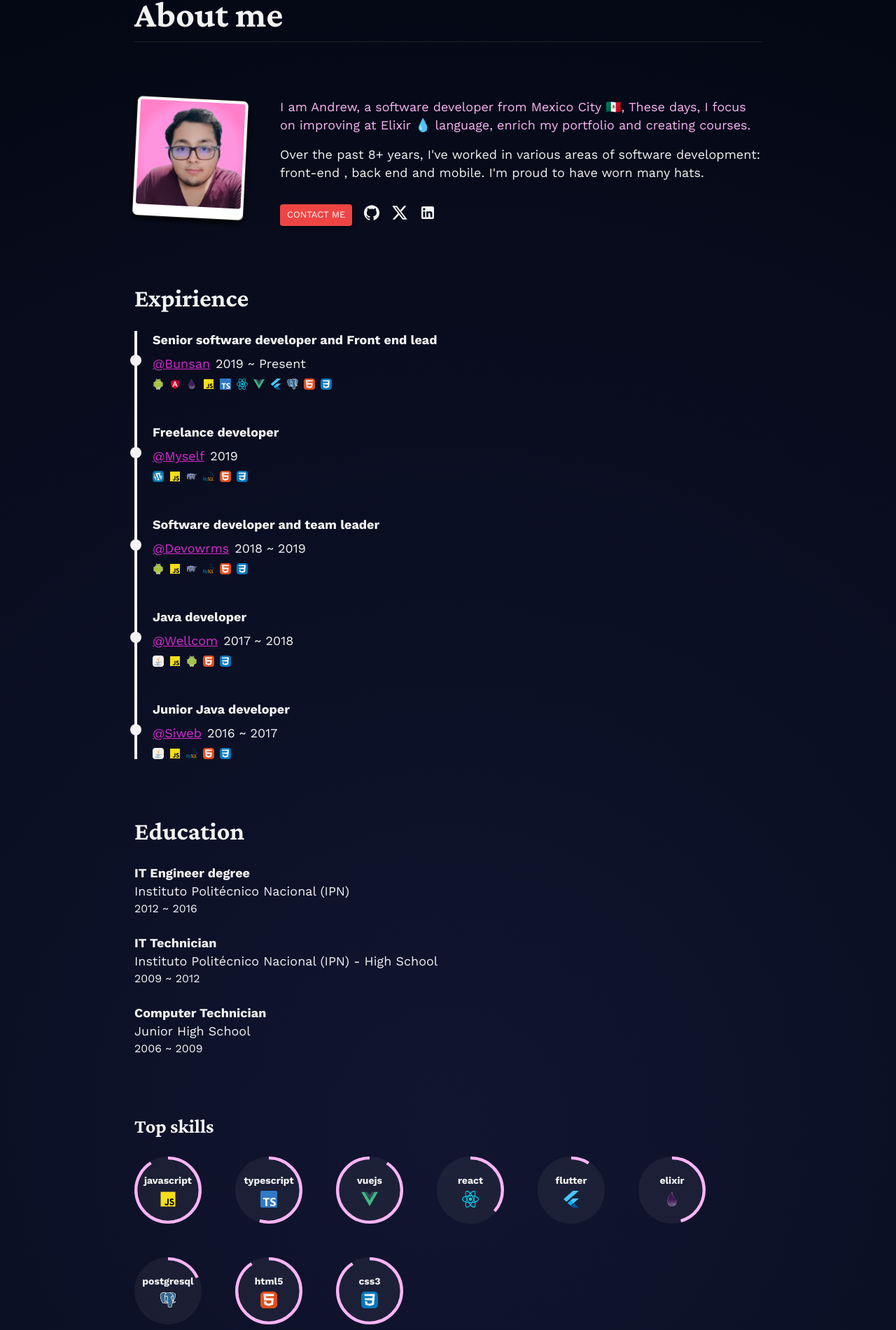
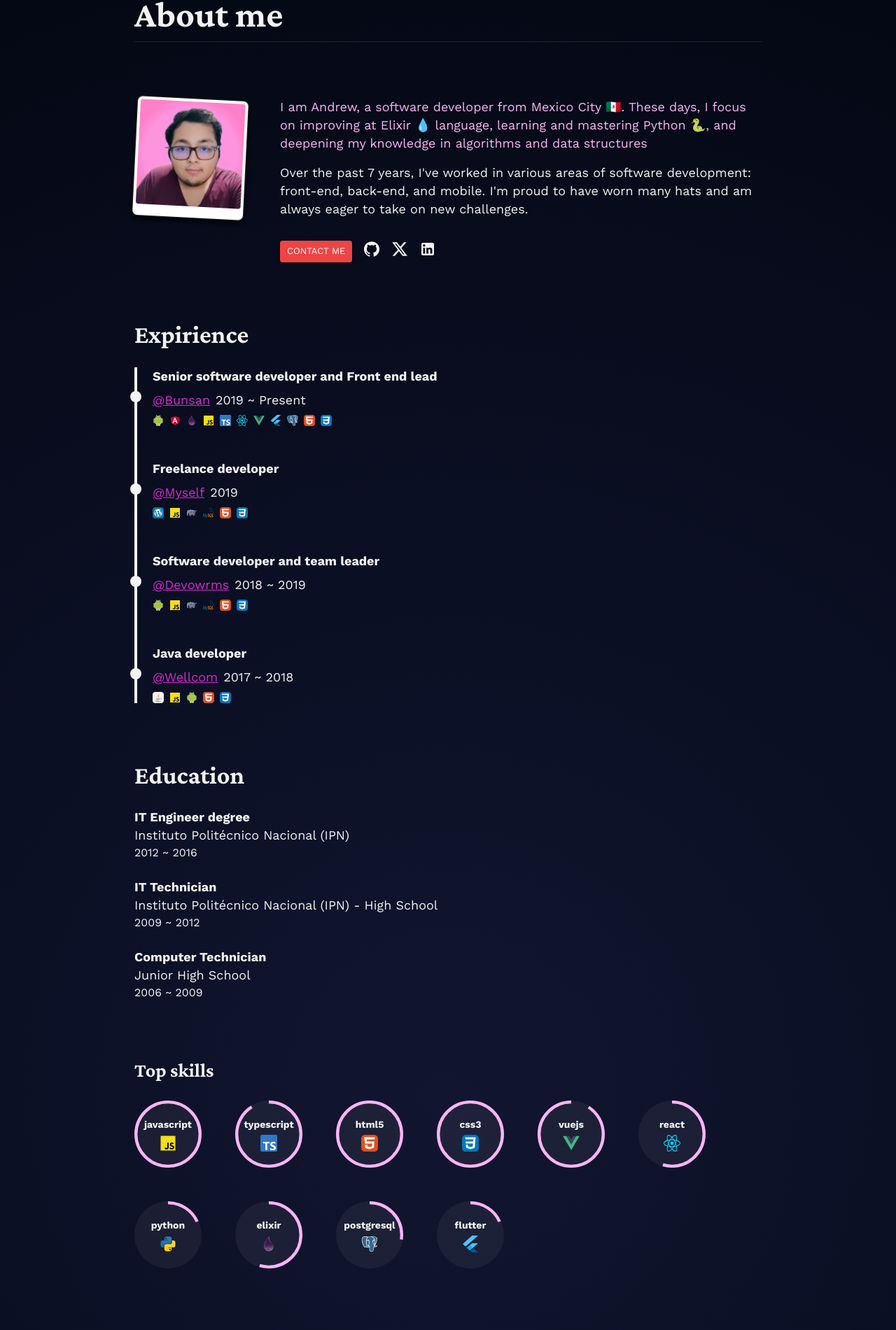
Before and after one commit to Andrew0914/goma-site, a Next.js app: page /about in a window 1280 px wide. Shown: the part 124-2025 px from the top of the page at 70% size. Built offline with nearby package versions, Linux system fonts and the light colour scheme.

Commit message:
Update info

```diff
--- a/app/about/data.ts
+++ b/app/about/data.ts
@@ -37,10 +37,6 @@ jobs.set("wellcom", {
   technologies: ["java", "javascript", "android", "html5", "css3"],
 });
 
-jobs.set("siweb", {
-  urlCompany: "https://www.solucionesinformaticasweb.com.mx/",
-  technologies: ["java", "javascript", "mysql", "html5", "css3"],
-});
 
 export interface Skill {
   name: string;
@@ -54,13 +50,25 @@ export const skills: Skill[] = [
     name: "javascript",
     icon: "javascript",
     projects: 8,
-    courses: 2,
+    courses: 3,
   },
   {
     name: "typescript",
     icon: "typescript",
-    projects: 4,
-    courses: 2
+    projects: 7,
+    courses: 3
+  },
+  {
+    name: "html5",
+    icon: "html5",
+    projects: 8,
+    courses: 3,
+  },
+  {
+    name: "css3",
+    icon: "css3",
+    projects: 8,
+    courses: 3,
   },
   {
     name: "vuejs",
@@ -71,41 +79,33 @@ export const skills: Skill[] = [
   {
     name: "react",
     icon: "react",
-    projects: 2,
+    projects: 3,
+    courses: 3,
+  },
+  {
+    name: "python",
+    icon: "python",
+    projects: 0,
+    courses: 2,
+  },
+  {
+    name: "elixir",
+    icon: "elixir",
+    projects: 1,
+    courses: 5,
+  },
+  {
+    name: "postgresql",
+    icon: "postgresql",
+    projects: 1,
     courses: 2,
   },
   {
     name: "flutter",
     icon: "flutter",
     projects: 1,
-    courses: 0,
+    courses: 1,
   },
-  {
-    name: "elixir",
-    icon: "elixir",
-    projects: 0,
-    courses: 5,
-  },
-
-  {
-    name: "postgresql",
-    icon: "postgresql",
-    projects: 0,
-    courses: 2,
-  },
-  {
-    name: "html5",
-    icon: "html5",
-    projects: 8,
-    courses: 2,
-  },
-  {
-    name: "css3",
-    icon: "css3",
-    projects: 8,
-    courses: 2,
-  },
-
 ];
 
 export interface Hobby {
--- a/app/about/page.tsx
+++ b/app/about/page.tsx
@@ -20,7 +20,7 @@ import photoOfme from "../../public/images/yo_2.png";
 
 function Expirience() {
   const t = useTranslations("about");
-  const jobs = ["bunsan", "myself", "devowrms", "wellcom", "siweb"];
+  const jobs = ["bunsan", "myself", "devowrms", "wellcom"];
 
   return (
     <div>
--- a/messages/en.json
+++ b/messages/en.json
@@ -34,8 +34,8 @@
   "about": {
     "title": "About me",
     "from": "Mexico City",
-    "description1": "I am Andrew, a software developer from Mexico City 🇲🇽, These days, I focus on improving at Elixir 💧 language, enrich my portfolio and creating courses.",
-    "description2": "Over the past 8+ years, I've worked in various areas of software development: front-end , back end and mobile. I'm proud to have worn many hats.",
+    "description1": "I am Andrew, a software developer from Mexico City 🇲🇽. These days, I focus on improving at Elixir 💧 language, learning and mastering Python 🐍, and deepening my knowledge in algorithms and data structures",
+    "description2": "Over the past 7 years, I've worked in various areas of software development: front-end, back-end, and mobile. I'm proud to have worn many hats and am always eager to take on new challenges.",
     "experience": {
       "title": "Expirience",
       "item": {
@@ -58,11 +58,6 @@
           "position": "Java developer",
           "company": "Wellcom",
           "period": "2017 ~ 2018"
-        },
-        "siweb": {
-          "position": "Junior Java developer",
-          "company": "Siweb",
-          "period": "2016 ~ 2017"
         }
       }
     },
--- a/messages/es.json
+++ b/messages/es.json
@@ -34,8 +34,8 @@
   "about": {
     "title": "Acerca de mí",
     "from": "CDMX",
-    "description1": "Soy Andrew, un desarrollador de software de la Ciudad de México 🇲🇽, en estos días, me enfoco en mejorar en el lenguaje Elixir 💧, enriquecer mi portafolio y crear cursos de los cuales otras personas puedan aprender.",
-    "description2": "Durante los últimos 8+ años, he trabajado en diversas áreas del desarrollo de software: front-end, back-end y móvil. Estoy orgulloso de haber jugado varios papeles.",
+    "description1": "Soy Andrew, un desarrollador de software de la Ciudad de México 🇲🇽. En estos días, me enfoco en mejorar en el lenguaje Elixir 💧, aprender y dominar Python 🐍, y profundizar mis conocimientos en algoritmos y estructuras de datos.",
+    "description2": "Durante los últimos 7 años, he trabajado en diversas áreas del desarrollo de software: front-end, back-end y móvil. Estoy orgulloso de haber jugado varios papeles y siempre estoy entusiasmado por asumir nuevos desafíos.",
     "experience": {
       "title": "Experiencia",
       "item": {
@@ -58,11 +58,6 @@
           "position": "Desarrollador Java",
           "company": "Wellcom",
           "period": "2017 ~ 2018"
-        },
-        "siweb": {
-          "position": "Desarrollador Java junior",
-          "company": "Siweb",
-          "period": "2016 ~ 2017"
         }
       }
     },
```
Also changed, not shown: public/images/technologies/python.svg (added).
